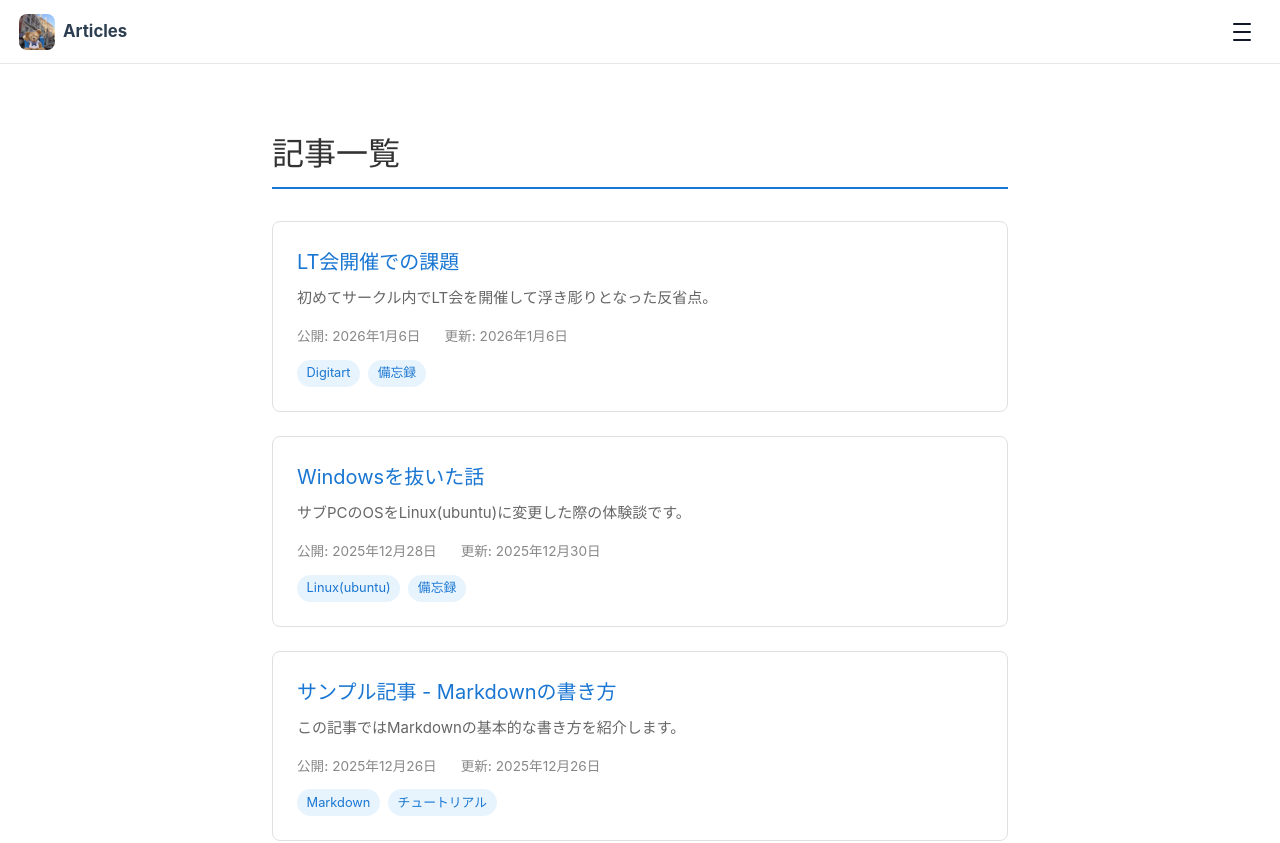
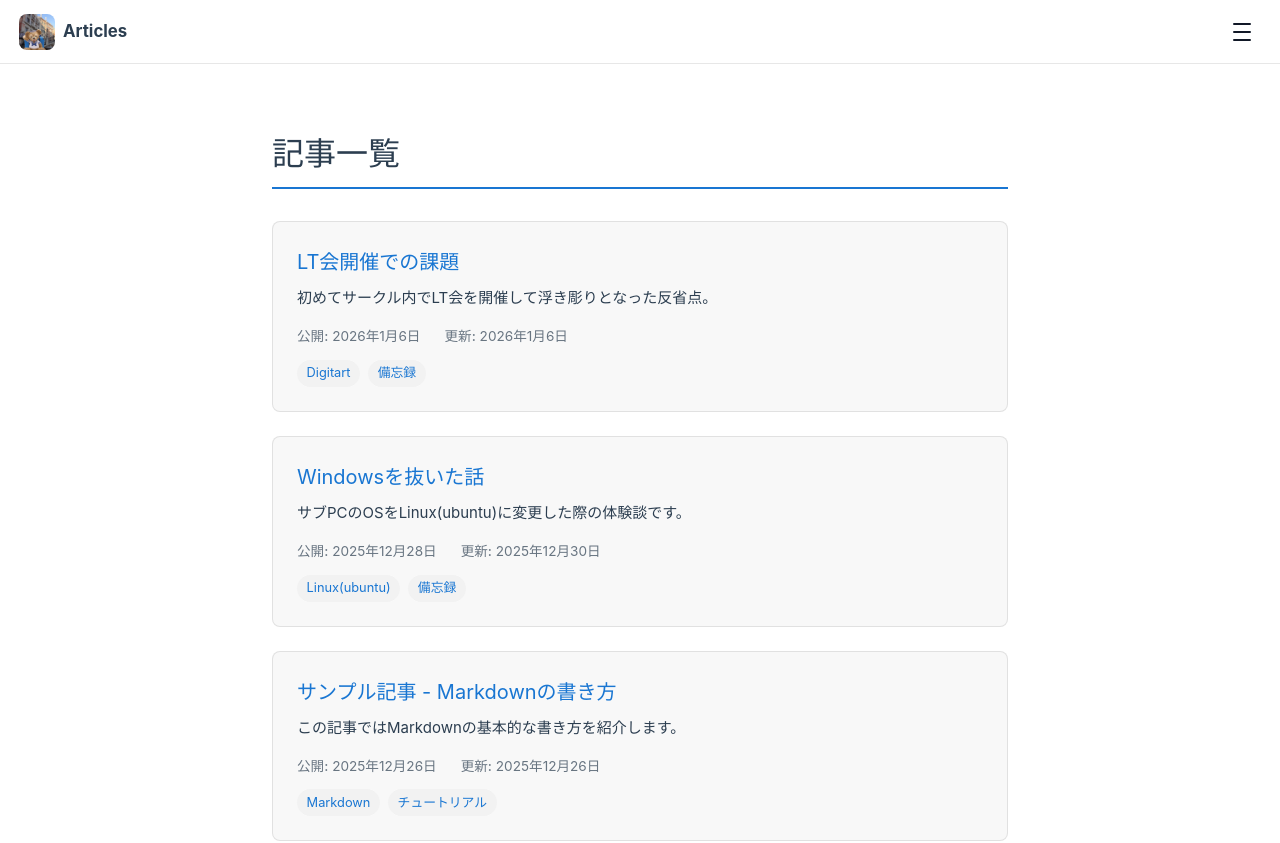
Before and after one commit to chrom9103/Portfolio-site, a Vue app: page /articles in a window 1280 px wide. Shown: the top 843 px of the page. Built offline with nearby package versions, Linux system fonts and the light colour scheme.

Commit message:
fix: スタイルを変数に置き換え、色の一貫性を向上

```diff
--- a/src/components/MarkedRenderer.vue
+++ b/src/components/MarkedRenderer.vue
@@ -39,7 +39,7 @@ watch(
 .marked-content :deep(h3) {
   margin-top: 2rem;
   margin-bottom: 1rem;
-  color: #222;
+  color: var(--color-heading);
 }
 
 .marked-content :deep(h1) {
@@ -71,7 +71,7 @@ watch(
 }
 
 .marked-content :deep(code) {
-  background-color: #f5f5f5;
+  background-color: var(--color-background-mute);
   padding: 0.2rem 0.4rem;
   border-radius: 3px;
   font-family: 'Consolas', 'Monaco', monospace;
@@ -91,7 +91,8 @@ watch(
   border-left: 4px solid #1976d2;
   padding-left: 1rem;
   margin: 1rem 0;
-  color: #666;
+  color: var(--color-text);
+  opacity: 0.8;
   font-style: italic;
 }
 
--- a/src/views/ArticleDetailView.vue
+++ b/src/views/ArticleDetailView.vue
@@ -63,19 +63,20 @@ function formatDate(dateString: string): string {
 .article-header {
   margin-bottom: 2rem;
   padding-bottom: 1rem;
-  border-bottom: 1px solid #e0e0e0;
+  border-bottom: 1px solid var(--color-border);
 }
 
 .article-title {
   font-size: 2rem;
   margin-bottom: 1rem;
-  color: #333;
+  color: var(--color-heading);
 }
 
 .article-meta {
   display: flex;
   gap: 1.5rem;
-  color: #666;
+  color: var(--color-text);
+  opacity: 0.8;
   font-size: 0.9rem;
   margin-bottom: 1rem;
 }
@@ -92,7 +93,7 @@ function formatDate(dateString: string): string {
 }
 
 .tag {
-  background-color: #e8f4fd;
+  background-color: var(--color-background-mute);
   color: #1976d2;
   padding: 0.25rem 0.75rem;
   border-radius: 1rem;
@@ -101,7 +102,7 @@ function formatDate(dateString: string): string {
 
 .article-content {
   line-height: 1.8;
-  color: #333;
+  color: var(--color-text);
 }
 
 .article-content :deep(h1),
@@ -109,7 +110,7 @@ function formatDate(dateString: string): string {
 .article-content :deep(h3) {
   margin-top: 2rem;
   margin-bottom: 1rem;
-  color: #222;
+  color: var(--color-heading);
 }
 
 .article-content :deep(h1) {
@@ -141,7 +142,7 @@ function formatDate(dateString: string): string {
 }
 
 .article-content :deep(code) {
-  background-color: #f5f5f5;
+  background-color: var(--color-background-mute);
   padding: 0.2rem 0.4rem;
   border-radius: 3px;
   font-family: 'Consolas', 'Monaco', monospace;
@@ -175,7 +176,8 @@ function formatDate(dateString: string): string {
   border-left: 4px solid #1976d2;
   padding-left: 1rem;
   margin: 1rem 0;
-  color: #666;
+  color: var(--color-text);
+  opacity: 0.8;
   font-style: italic;
 }
 
@@ -195,7 +197,7 @@ function formatDate(dateString: string): string {
 
 .not-found p {
   font-size: 1.2rem;
-  color: #666;
+  color: var(--color-text);
   margin-bottom: 1rem;
 }
 
--- a/src/views/ArticlesView.vue
+++ b/src/views/ArticlesView.vue
@@ -56,7 +56,7 @@ function formatDate(dateString: string): string {
 .page-title {
   font-size: 2rem;
   margin-bottom: 2rem;
-  color: #333;
+  color: var(--color-heading);
   border-bottom: 2px solid #1976d2;
   padding-bottom: 0.5rem;
 }
@@ -64,7 +64,7 @@ function formatDate(dateString: string): string {
 .no-articles {
   text-align: center;
   padding: 3rem;
-  color: #666;
+  color: var(--color-text);
 }
 
 .article-list {
@@ -80,8 +80,8 @@ function formatDate(dateString: string): string {
 .article-link {
   display: block;
   padding: 1.5rem;
-  background-color: #fff;
-  border: 1px solid #e0e0e0;
+  background-color: var(--color-background-soft);
+  border: 1px solid var(--color-border);
   border-radius: 8px;
   text-decoration: none;
   color: inherit;
@@ -102,7 +102,7 @@ function formatDate(dateString: string): string {
 }
 
 .article-summary {
-  color: #666;
+  color: var(--color-text);
   margin: 0 0 1rem 0;
   line-height: 1.6;
 }
@@ -110,7 +110,8 @@ function formatDate(dateString: string): string {
 .article-meta {
   display: flex;
   gap: 1.5rem;
-  color: #888;
+  color: var(--color-text);
+  opacity: 0.7;
   font-size: 0.85rem;
   margin-bottom: 0.75rem;
 }
@@ -126,7 +127,7 @@ function formatDate(dateString: string): string {
 }
 
 .tag {
-  background-color: #e8f4fd;
+  background-color: var(--color-background-mute);
   color: #1976d2;
   padding: 0.2rem 0.6rem;
   border-radius: 1rem;
```
